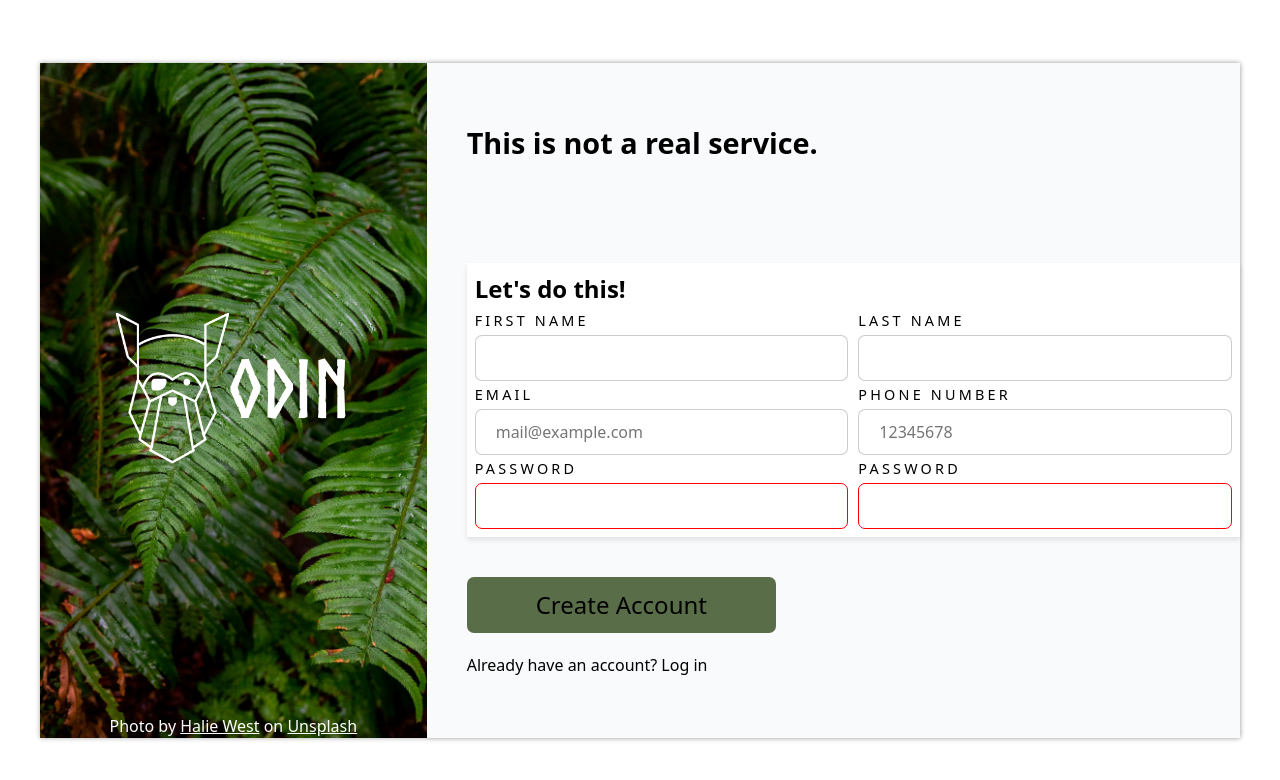
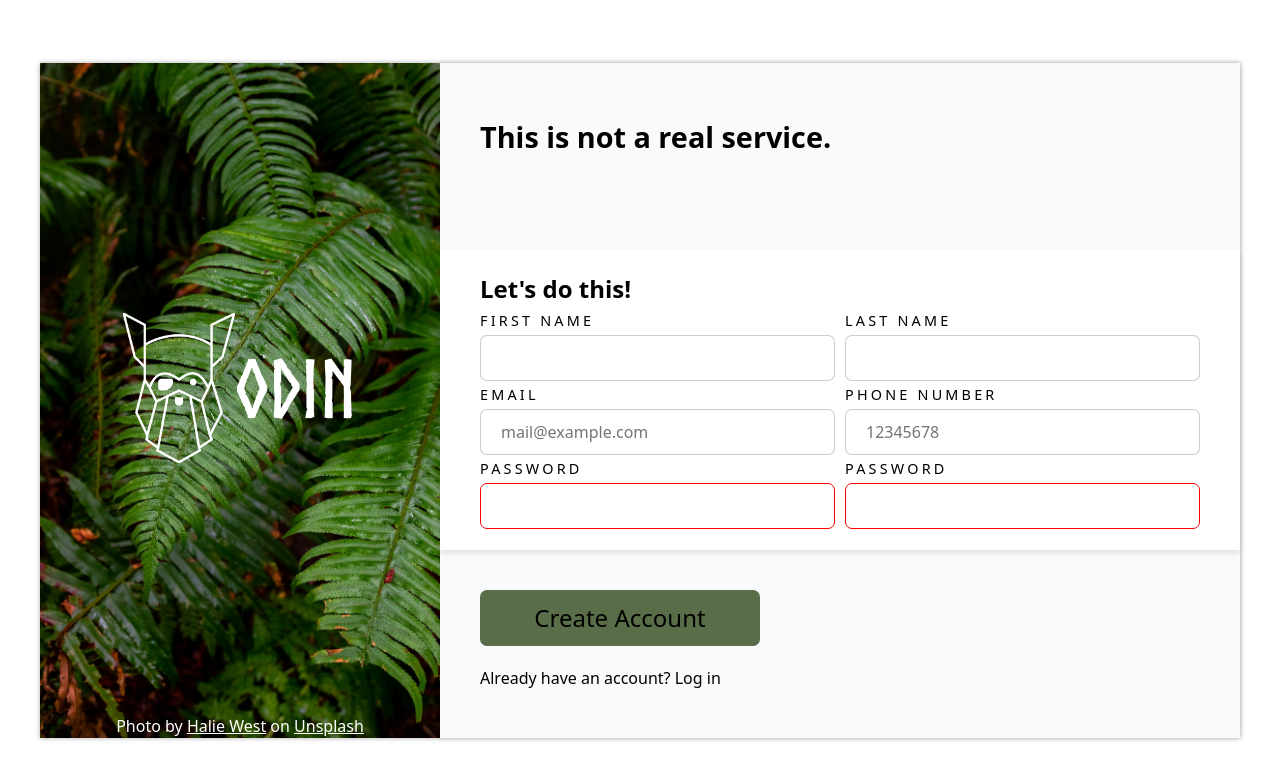
Before and after one commit to ofakar/odin-sign-up-form, a website built with Vite: page index.html in a window 1280 px wide. Built offline with nearby package versions, Linux system fonts and the light colour scheme.

Commit message:
Update styles in src/style.css
- Adjusted padding and margins for better layout
- Improved color contrast for accessibility

```diff
--- a/src/style.css
+++ b/src/style.css
@@ -123,18 +123,18 @@ button {
   flex-direction: column;
   background-color: #f9fafb;
   box-shadow: 0 0 5px rgba(0, 0, 0, 0.1);
-  padding-inline-start: 40px;
   gap: 40px;
 }
 
 .right > * {
   flex: 1;
+  padding-inline-start: 40px;
 }
 
 .form-container {
   background-color: #fff;
   box-shadow: 0 3px 5px rgba(0, 0, 0, 0.1);
-  padding: 0.5rem;
+  padding: 1.3rem 2.5rem;
 }
 
 .form {
```
